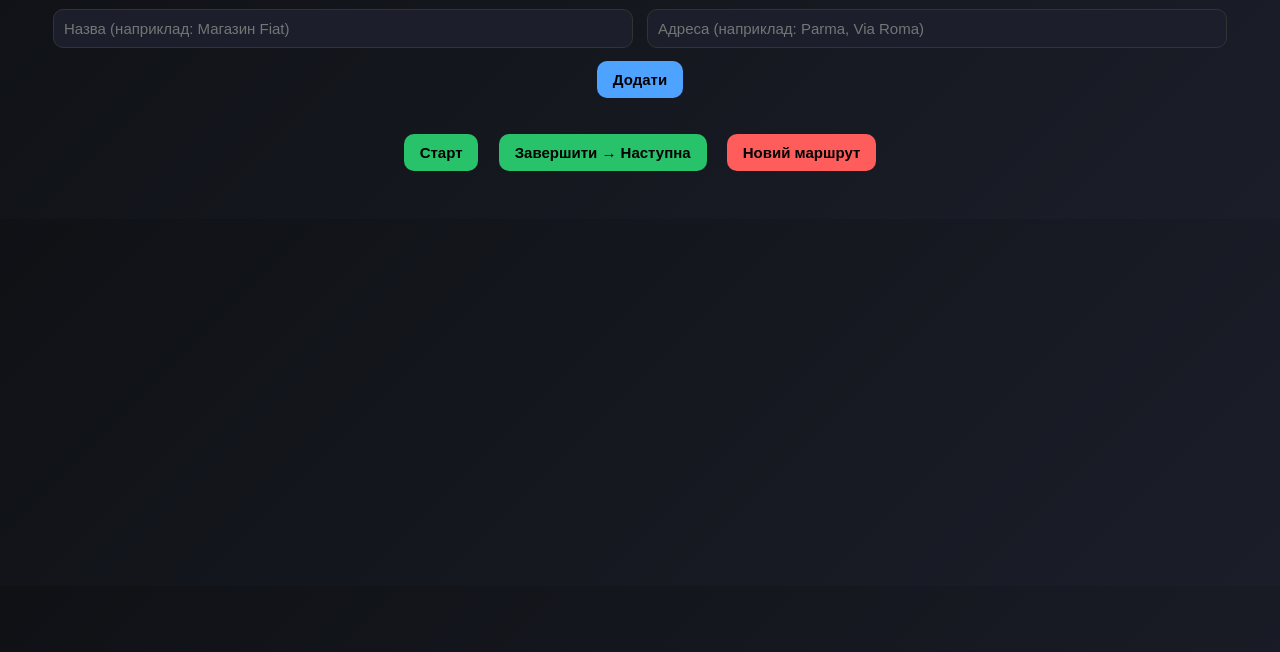
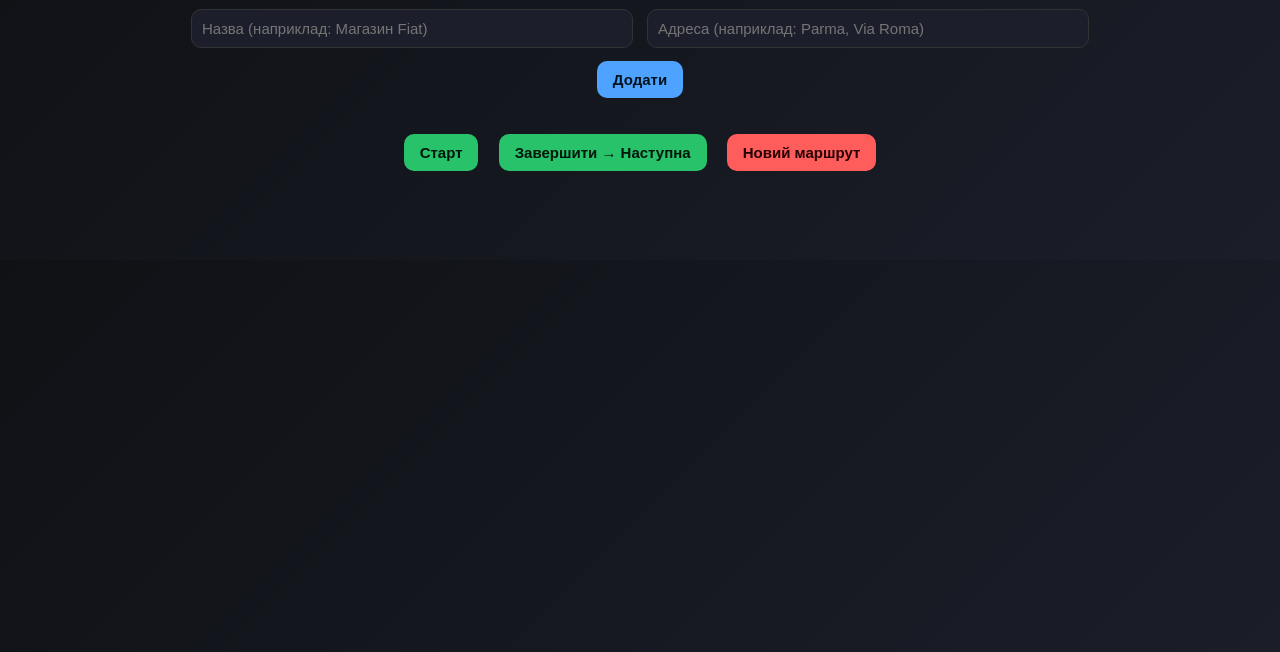
Before and after one commit to denisbondarnote3-jpg/truck-routr, a plain HTML site: page index.html in a window 1280 px wide. Shown: the part 148-800 px from the top of the page. Drawn offline with Linux system fonts and the light colour scheme.

Commit message:
Update index.html

```diff
--- a/index.html
+++ b/index.html
@@ -5,54 +5,22 @@
   <meta name="viewport" content="width=device-width, initial-scale=1.0">
   <title>Маршрут на день</title>
   <style>
-    body {
-      font-family: "Segoe UI", Roboto, Arial, sans-serif;
-      background: linear-gradient(135deg, #0f1115, #1b1e29);
-      color: #fff;
-      text-align: center;
-      margin: 0;
-      padding: 20px;
-    }
-    h1 { margin: 20px 0; font-size: 28px; color: #4da3ff; text-shadow: 0 0 8px #4da3ff55; }
-    .lang-switch { margin-bottom: 20px; }
-    input {
-      padding: 10px;
-      margin: 5px;
-      width: 45%; /* половина ширини */
-      border-radius: 10px;
-      border: 1px solid #333;
-      background: #1c1f2b;
-      color: #fff;
-      font-size: 15px;
-      transition: 0.2s;
-    }
-    input:focus { outline: none; border-color: #4da3ff; box-shadow: 0 0 6px #4da3ff88; }
-    button {
-      padding: 10px 16px;
-      margin: 8px;
-      border: none;
-      border-radius: 10px;
-      cursor: pointer;
-      font-weight: bold;
-      font-size: 15px;
-      transition: 0.2s;
-    }
-    button:hover { transform: translateY(-2px); box-shadow: 0 4px 12px #00000066; }
-    .primary { background: #4da3ff; color: #000; }
-    .ok { background: #27c26a; color: #000; }
-    .danger { background: #ff5c5c; color: #000; }
-    .list { margin: 20px auto; max-width: 500px; text-align: left; }
-    .stop {
-      padding: 12px;
-      background: #22263a;
-      border-radius: 10px;
-      margin-bottom: 10px;
-      border: 1px solid #333;
-      font-size: 16px;
-      transition: 0.2s;
-    }
-    .stop:hover { background: #2c3147; border-color: #4da3ff; }
-    h2#status { margin-top: 20px; font-size: 20px; color: #ffd166; text-shadow: 0 0 6px #000; }
+    body { font-family: "Segoe UI", Roboto, Arial, sans-serif;
+           background: linear-gradient(135deg,#0f1115,#1b1e29); color:#fff; margin:0; padding:20px; text-align:center; }
+    h1 { margin:20px 0; font-size:28px; color:#4da3ff; text-shadow:0 0 8px #4da3ff55; }
+    .lang-switch { margin-bottom:18px; }
+    input { padding:10px; margin:5px; width:45%; max-width:420px; border-radius:10px; border:1px solid #333;
+            background:#1c1f2b; color:#fff; font-size:15px; transition:.2s; }
+    input:focus { outline:none; border-color:#4da3ff; box-shadow:0 0 6px #4da3ff88; }
+    button { padding:10px 16px; margin:8px; border:none; border-radius:10px; cursor:pointer; font-weight:700; font-size:15px; transition:.2s; }
+    button:hover { transform:translateY(-2px); box-shadow:0 4px 12px #0006; }
+    .primary{ background:#4da3ff; color:#00121f; }
+    .ok{ background:#27c26a; color:#00160a; }
+    .danger{ background:#ff5c5c; color:#250000; }
+    .list{ margin:20px auto; max-width:520px; text-align:left; }
+    .stop{ padding:12px; background:#22263a; border-radius:10px; margin-bottom:10px; border:1px solid #333; font-size:16px; }
+    .stop:hover{ background:#2c3147; border-color:#4da3ff; }
+    h2#status{ margin-top:16px; font-size:20px; color:#ffd166; text-shadow:0 0 6px #000; min-height:1.4em;}
   </style>
 </head>
 <body>
@@ -64,7 +32,7 @@
   <h1 id="title">Маршрут на день 🚛</h1>
 
   <input id="label" placeholder="Назва (наприклад: Магазин Fiat)">
-  <input id="addr" placeholder="Адреса (наприклад: Parma, Via Roma)">
+  <input id="addr"  placeholder="Адреса (наприклад: Parma, Via Roma)">
   <br>
   <button class="primary" id="addBtn">Додати</button>
 
@@ -77,98 +45,120 @@
   <h2 id="status"></h2>
 
 <script>
-  let stops = [];
-  let idx = -1;
-  let lang = "uk";
-
+  // ===== i18n =====
   const texts = {
     uk: {
-      title: "Маршрут на день 🚛",
-      add: "Додати",
-      start: "Старт",
-      next: "Завершити → Наступна",
-      reset: "Новий маршрут",
-      noStops: "Немає зупинок",
-      finished: "Маршрут завершено ✅",
-      stop: "Виконується зупинка №"
+      title:"Маршрут на день 🚛",
+      phLabel:"Назва (наприклад: Магазин Fiat)",
+      phAddr:"Адреса (наприклад: Parma, Via Roma)",
+      add:"Додати", start:"Старт", next:"Завершити → Наступна", reset:"Новий маршрут",
+      noStops:"Немає зупинок", finished:"Маршрут завершено ✅",
+      stop:"Виконується зупинка №", confirmClear:"Очистити маршрут?"
     },
     it: {
-      title: "Percorso della giornata 🚛",
-      add: "Aggiungi",
-      start: "Avvia",
-      next: "Fine → Successiva",
-      reset: "Nuovo percorso",
-      noStops: "Nessuna fermata",
-      finished: "Percorso completato ✅",
-      stop: "Tappa in corso №"
+      title:"Percorso della giornata 🚛",
+      phLabel:"Nome (es.: Negozio Fiat)",
+      phAddr:"Indirizzo (es.: Parma, Via Roma)",
+      add:"Aggiungi", start:"Avvia", next:"Fine → Successiva", reset:"Nuovo percorso",
+      noStops:"Nessuna fermata", finished:"Percorso completato ✅",
+      stop:"Tappa in corso №", confirmClear:"Pulire il percorso?"
     }
   };
 
-  function setLang(l) {
-    lang = l;
-    document.getElementById("title").textContent = texts[lang].title;
-    document.getElementById("addBtn").textContent = texts[lang].add;
-    document.getElementById("startBtn").textContent = texts[lang].start;
-    document.getElementById("nextBtn").textContent = texts[lang].next;
-    document.getElementById("resetBtn").textContent = texts[lang].reset;
-    render();
+  // ===== state + storage =====
+  const STORAGE_KEY = 'truck_route_minimal_v1';
+  let state = { stops: [], idx: -1, lang: 'uk' };
+
+  const $ = id => document.getElementById(id);
+
+  function save(){ localStorage.setItem(STORAGE_KEY, JSON.stringify(state)); }
+  function load(){
+    const raw = localStorage.getItem(STORAGE_KEY);
+    if(!raw) return;
+    try{
+      const s = JSON.parse(raw);
+      if(s && Array.isArray(s.stops)) state = Object.assign({stops:[], idx:-1, lang:'uk'}, s);
+    }catch{}
   }
 
-  document.getElementById("addBtn").onclick = () => {
-    const label = document.getElementById("label").value.trim();
-    const addr = document.getElementById("addr").value.trim();
-    if (!addr) return alert("Введи адресу");
-    stops.push({label, addr});
-    document.getElementById("label").value = "";
-    document.getElementById("addr").value = "";
-    render();
+  // ===== UI render =====
+  function setLang(l){
+    state.lang = l; save();
+    const t = texts[state.lang];
+    $('title').textContent = t.title;
+    $('label').placeholder = t.phLabel;
+    $('addr').placeholder  = t.phAddr;
+    $('addBtn').textContent = t.add;
+    $('startBtn').textContent = t.start;
+    $('nextBtn').textContent  = t.next;
+    $('resetBtn').textContent = t.reset;
+    renderList();
+    if(state.idx >= 0 && state.idx < state.stops.length){
+      $('status').textContent = t.stop + (state.idx+1);
+    } else if(state.idx === -1 && state.stops.length===0){
+      $('status').textContent = '';
+    }
+  }
+
+  function renderList(){
+    const list = $('list'); list.innerHTML = '';
+    state.stops.forEach((s,i)=>{
+      const div = document.createElement('div');
+      div.className = 'stop';
+      div.textContent = (i+1) + '. ' + (s.label ? s.label + ' — ' : '') + s.addr;
+      list.appendChild(div);
+    });
+    // кнопки
+    $('nextBtn').disabled = !(state.idx >= 0 && state.idx < state.stops.length);
+  }
+
+  // ===== actions =====
+  $('addBtn').onclick = () => {
+    const label = $('label').value.trim();
+    const addr  = $('addr').value.trim();
+    if(!addr){ alert(state.lang==='uk'?'Введи адресу':'Inserisci l’indirizzo'); return; }
+    state.stops.push({label, addr});
+    $('label').value = ''; $('addr').value = '';
+    save(); renderList();
   };
 
-  document.getElementById("startBtn").onclick = () => {
-    if (stops.length === 0) return alert(texts[lang].noStops);
-    idx = 0;
-    openMaps(stops[idx].addr);
-    document.getElementById("status").textContent = texts[lang].stop + (idx+1);
-    document.getElementById("nextBtn").disabled = false;
+  $('startBtn').onclick = () => {
+    if(state.stops.length===0){ alert(texts[state.lang].noStops); return; }
+    state.idx = 0; save();
+    openMaps(state.stops[state.idx].addr);
+    $('status').textContent = texts[state.lang].stop + (state.idx+1);
+    $('nextBtn').disabled = false;
   };
 
-  document.getElementById("nextBtn").onclick = () => {
-    idx++;
-    if (idx >= stops.length) {
-      document.getElementById("status").textContent = texts[lang].finished;
-      document.getElementById("nextBtn").disabled = true;
+  $('nextBtn').onclick = () => {
+    state.idx++;
+    if(state.idx >= state.stops.length){
+      $('status').textContent = texts[state.lang].finished;
+      $('nextBtn').disabled = true;
+      state.idx = -1; // маршрут завершено
+      save();
       return;
     }
-    openMaps(stops[idx].addr);
-    document.getElementById("status").textContent = texts[lang].stop + (idx+1);
+    save();
+    openMaps(state.stops[state.idx].addr);
+    $('status').textContent = texts[state.lang].stop + (state.idx+1);
   };
 
-  document.getElementById("resetBtn").onclick = () => {
-    if (!confirm("Очистити?")) return;
-    stops = [];
-    idx = -1;
-    document.getElementById("status").textContent = "";
-    render();
-    document.getElementById("nextBtn").disabled = true;
+  $('resetBtn').onclick = () => {
+    if(!confirm(texts[state.lang].confirmClear)) return;
+    state = {stops:[], idx:-1, lang: state.lang};
+    save(); $('status').textContent=''; renderList();
   };
 
-  function openMaps(addr) {
-    const url = "https://www.google.com/maps/dir/?api=1&destination=" + encodeURIComponent(addr);
-    window.open(url, "_blank");
+  function openMaps(addr){
+    const url = 'https://www.google.com/maps/dir/?api=1&destination=' + encodeURIComponent(addr);
+    window.open(url, '_blank');
   }
 
-  function render() {
-    const list = document.getElementById("list");
-    list.innerHTML = "";
-    stops.forEach((s, i) => {
-      const div = document.createElement("div");
-      div.className = "stop";
-      div.textContent = (i+1) + ". " + (s.label ? s.label + " — " : "") + s.addr;
-      list.appendChild(div);
-    });
-  }
-
-  setLang("uk");
+  // init
+  load();
+  setLang(state.lang || 'uk');
+  renderList();
 </script>
 </body>
 </html>
```
